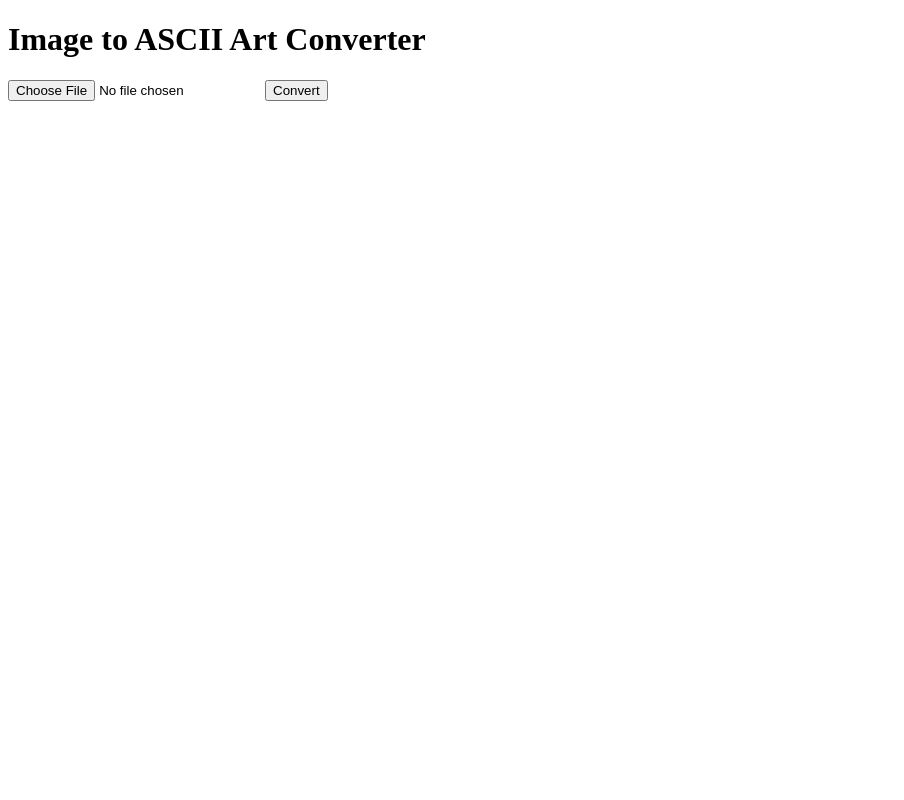
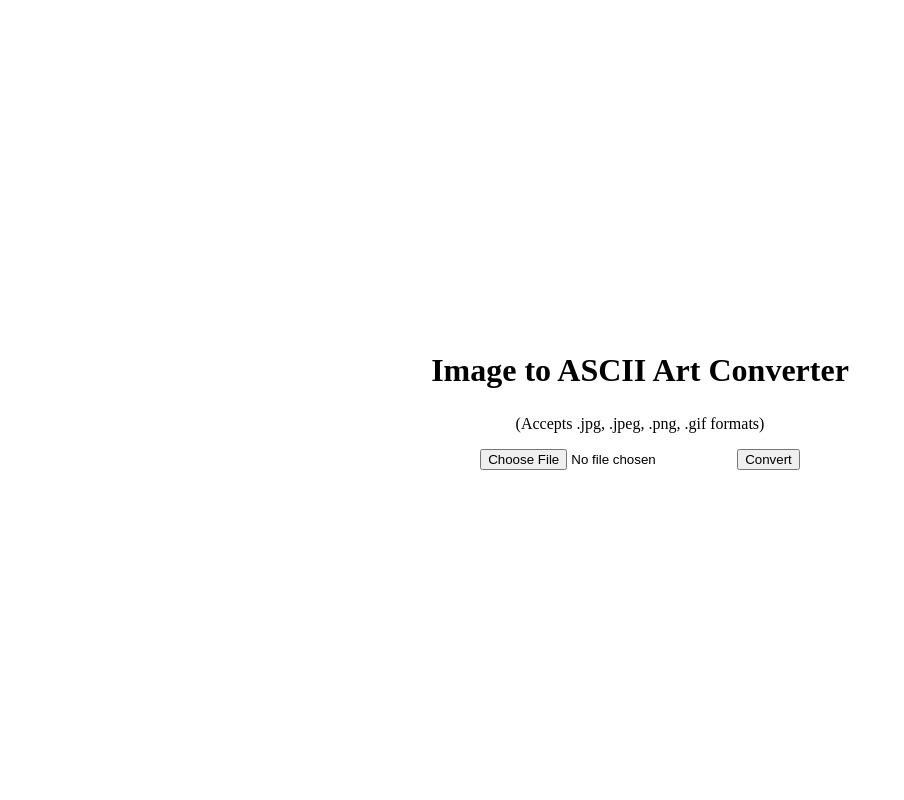
Before and after one commit to zero-to-mastery/ascii-art, a Flask app: page / in a window 1280 px wide. Shown: the whole page, without its empty margins (0-904 px from the left). Run offline with Flask 3, Linux system fonts and the light colour scheme.

Commit message:
Updated UI of web app.
Aligned the text to the center of the page and added a description showing the accepted formats of files.

```diff
--- a/ascii_art_web_app/templates/index.html
+++ b/ascii_art_web_app/templates/index.html
@@ -4,9 +4,28 @@
     <meta charset="UTF-8">
     <meta name="viewport" content="width=device-width, initial-scale=1.0">
     <title>Image to ASCII Art Converter</title>
+    <style>
+        body {
+            display: flex;
+            flex-direction: column;
+            justify-content: center;
+            align-items: center;
+            height: 100vh;
+            margin: 0;
+        }
+
+        h1, p {
+            text-align: center;
+        }
+
+        h1 {
+            margin-bottom: 10px; /* Adjust this value to control the spacing */
+        }
+    </style>
 </head>
 <body>
     <h1>Image to ASCII Art Converter</h1>
+    <p>(Accepts .jpg, .jpeg, .png, .gif formats)</p>
     <form method="POST" enctype="multipart/form-data">
         <input type="file" name="image" accept=".jpg, .jpeg, .png, .gif">
         <input type="submit" value="Convert">
```
Also changed, not shown: 2 other files.
